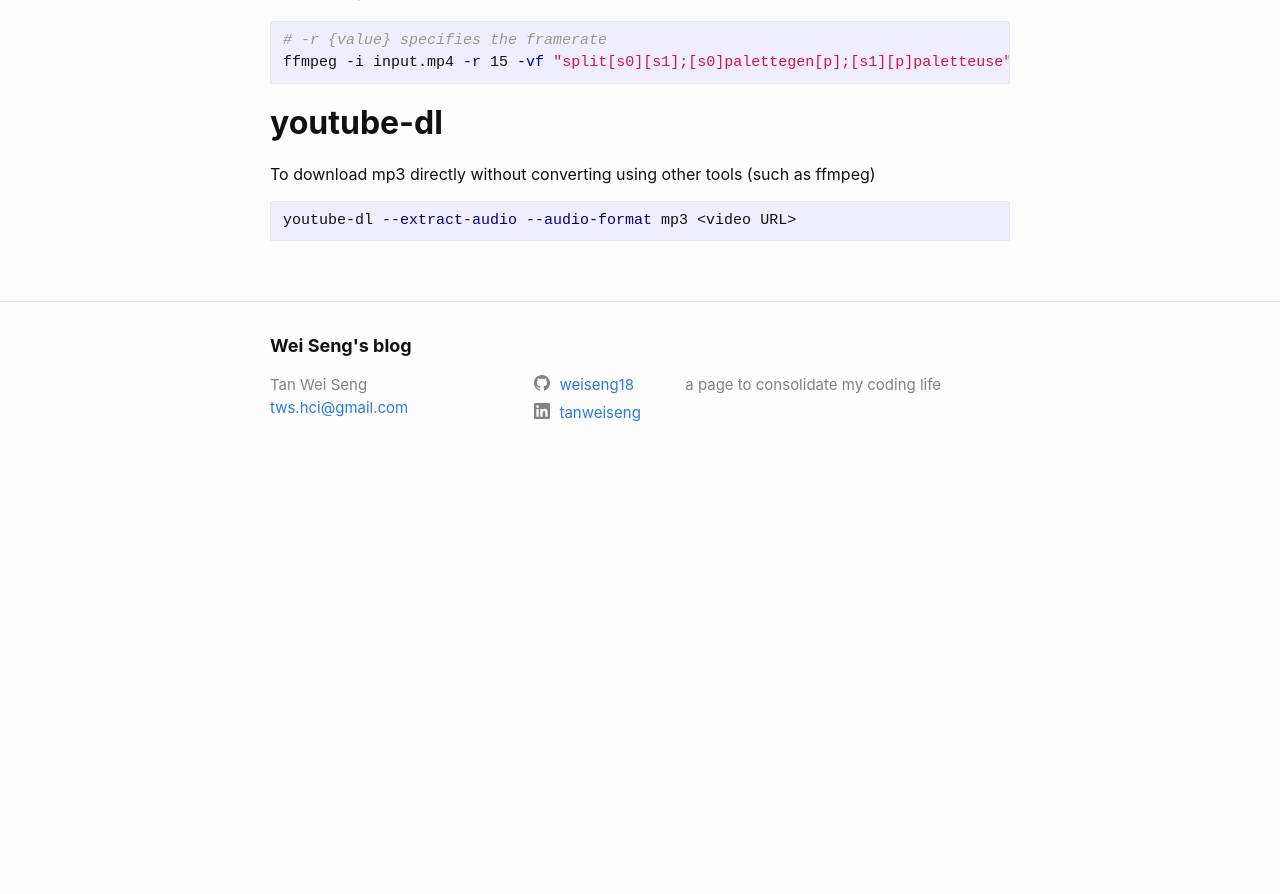
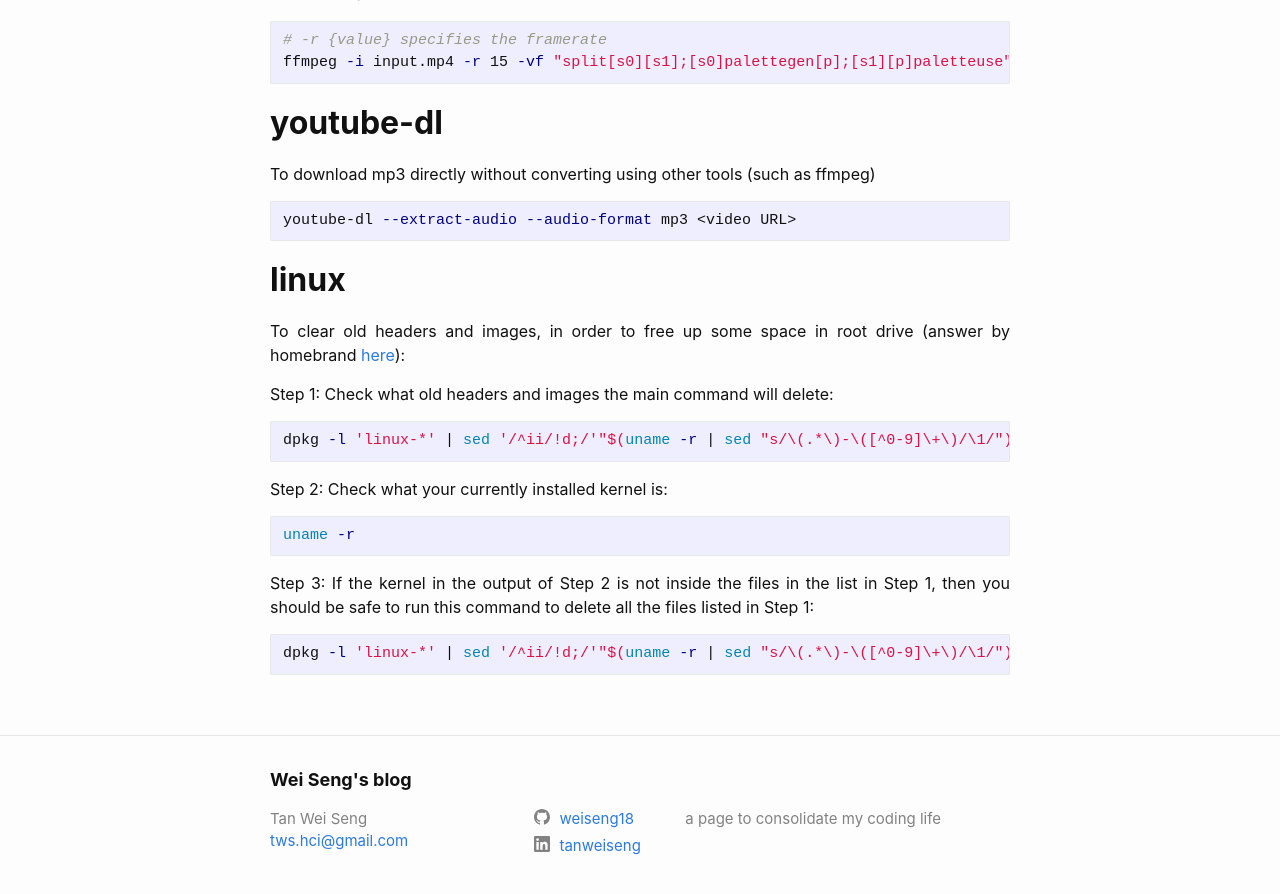
Before and after one commit to weiseng18/archived-blog, a Jekyll site: the page built from dev/cheat-sheet.md, in a window 1280 px wide and 900 px high, scrolled down 791 px. Shown: the top 894 px of the window. Built offline with Jekyll 4.4.1, drawn with Linux system fonts in a browser that asks for light colours; our own code applies the rules of GitHub Pages for plain Markdown files; before the commit the page ends 1275 px from its top, so only the background shows below that.

Commit message:
[cheat sheet] add command for clearing old headers and images in root directory, to free some space

````diff
--- a/dev/cheat-sheet.md
+++ b/dev/cheat-sheet.md
@@ -45,3 +45,25 @@ To download mp3 directly without converting using other tools (such as ffmpeg)
 ```shell
 youtube-dl --extract-audio --audio-format mp3 <video URL>
 ```
+
+## linux
+
+To clear old headers and images, in order to free up some space in root drive (answer by homebrand [here](https://askubuntu.com/questions/57994/root-drive-is-running-out-of-disk-space-how-can-i-free-up-space)):
+
+Step 1: Check what old headers and images the main command will delete:
+
+```shell
+dpkg -l 'linux-*' | sed '/^ii/!d;/'"$(uname -r | sed "s/\(.*\)-\([^0-9]\+\)/\1/")"'/d;s/^[^ ]* [^ ]* \([^ ]*\).*/\1/;/[0-9]/!d'
+```
+
+Step 2: Check what your currently installed kernel is:
+
+```shell
+uname -r
+```
+
+Step 3: If the kernel in the output of Step 2 is not inside the files in the list in Step 1, then you should be safe to run this command to delete all the files listed in Step 1:
+
+```shell
+dpkg -l 'linux-*' | sed '/^ii/!d;/'"$(uname -r | sed "s/\(.*\)-\([^0-9]\+\)/\1/")"'/d;s/^[^ ]* [^ ]* \([^ ]*\).*/\1/;/[0-9]/!d' | xargs sudo apt-get -y purge
+```
````
